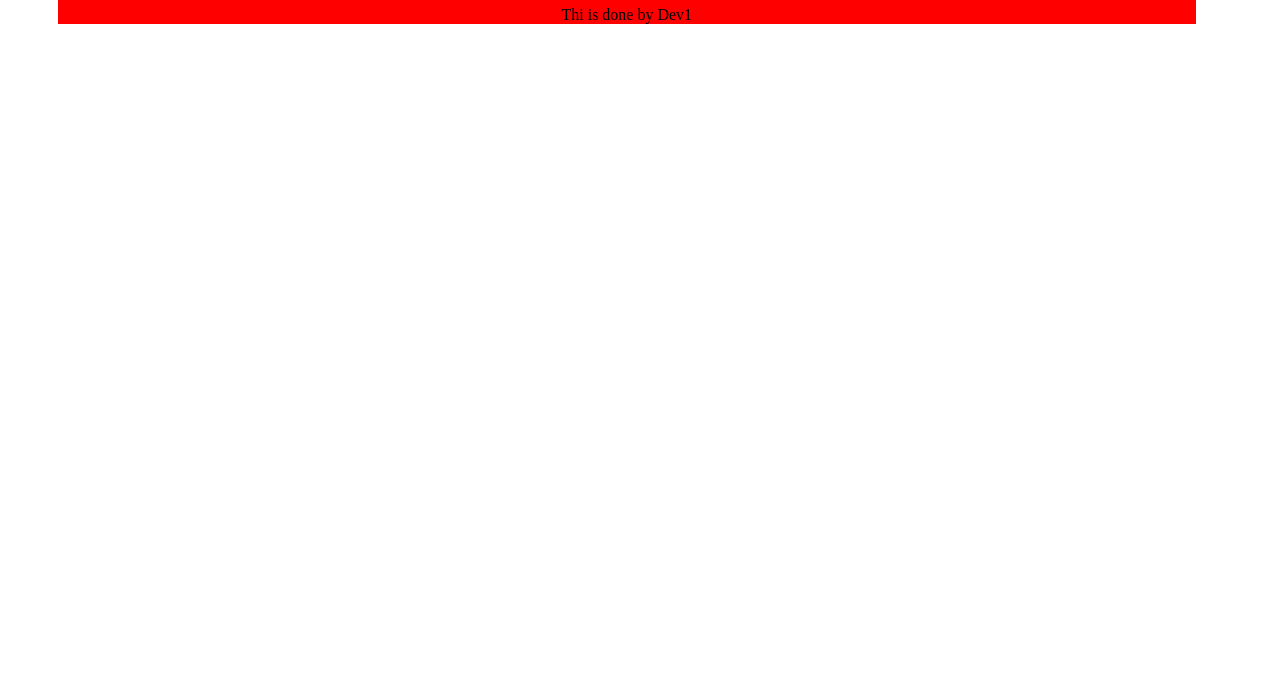
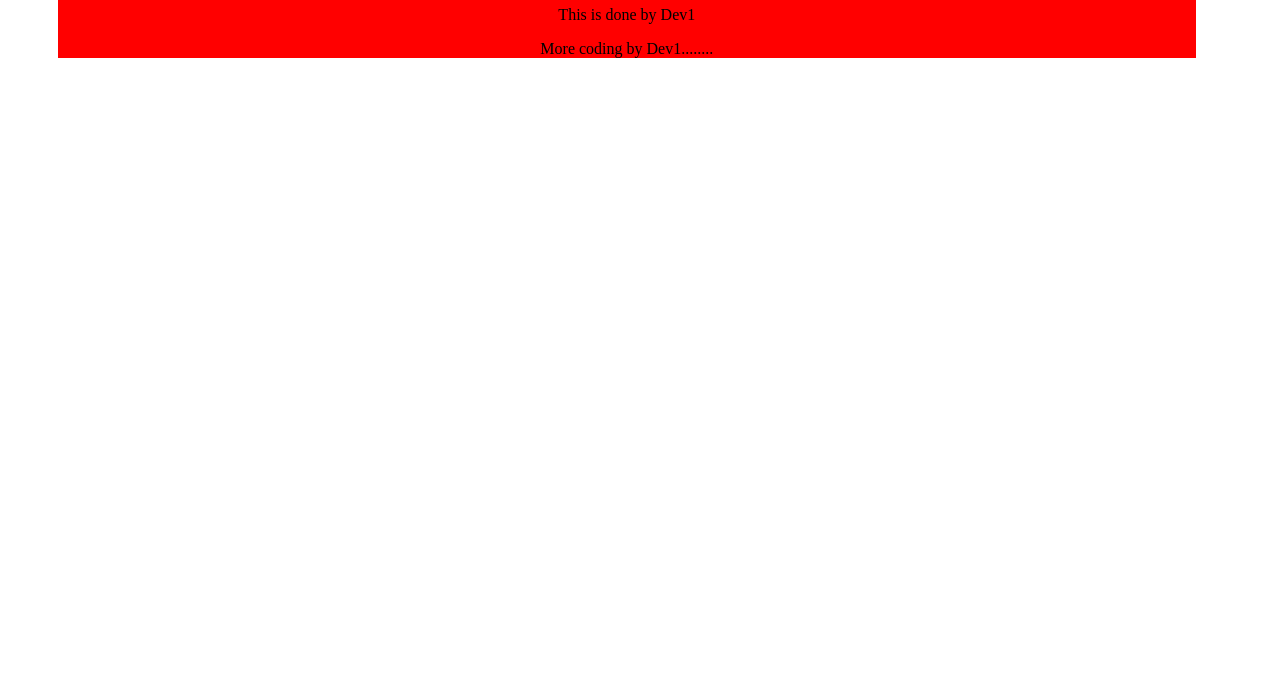
Before and after one commit to tomasz-te/git_tutorial, a plain HTML site: page index.html in a window 1280 px wide. Shown: the part 102-800 px from the top of the page. Drawn offline with Linux system fonts and the light colour scheme.

Commit message:
Dev 1 more changes

```diff
--- a/index.html
+++ b/index.html
@@ -10,7 +10,8 @@
 <body>
 <div class="box red">
 <h1>This is GIT tutorial</h1>
-<p>Thi is done by Dev1</p>
+<p>This is done by Dev1</p>
+<p>More coding by Dev1........</p>
 </div>
 </body>
 </html>
```
